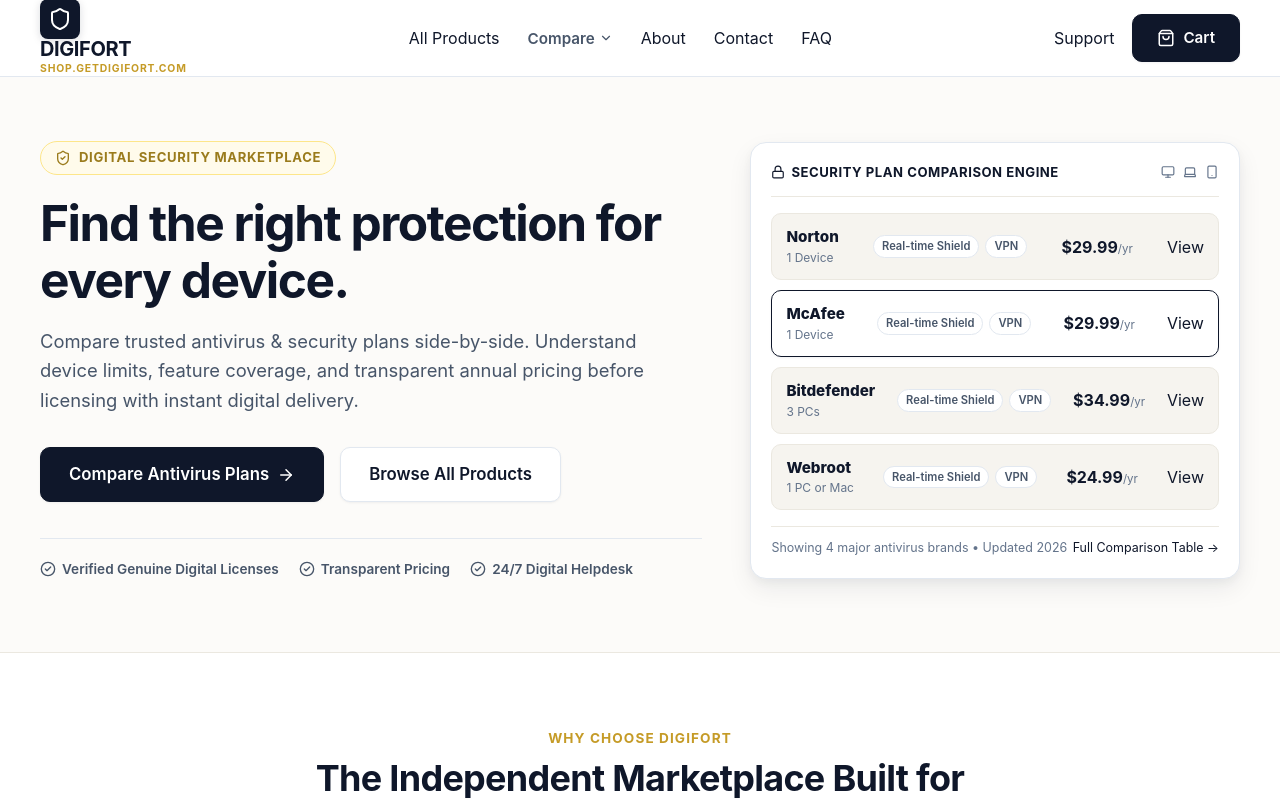
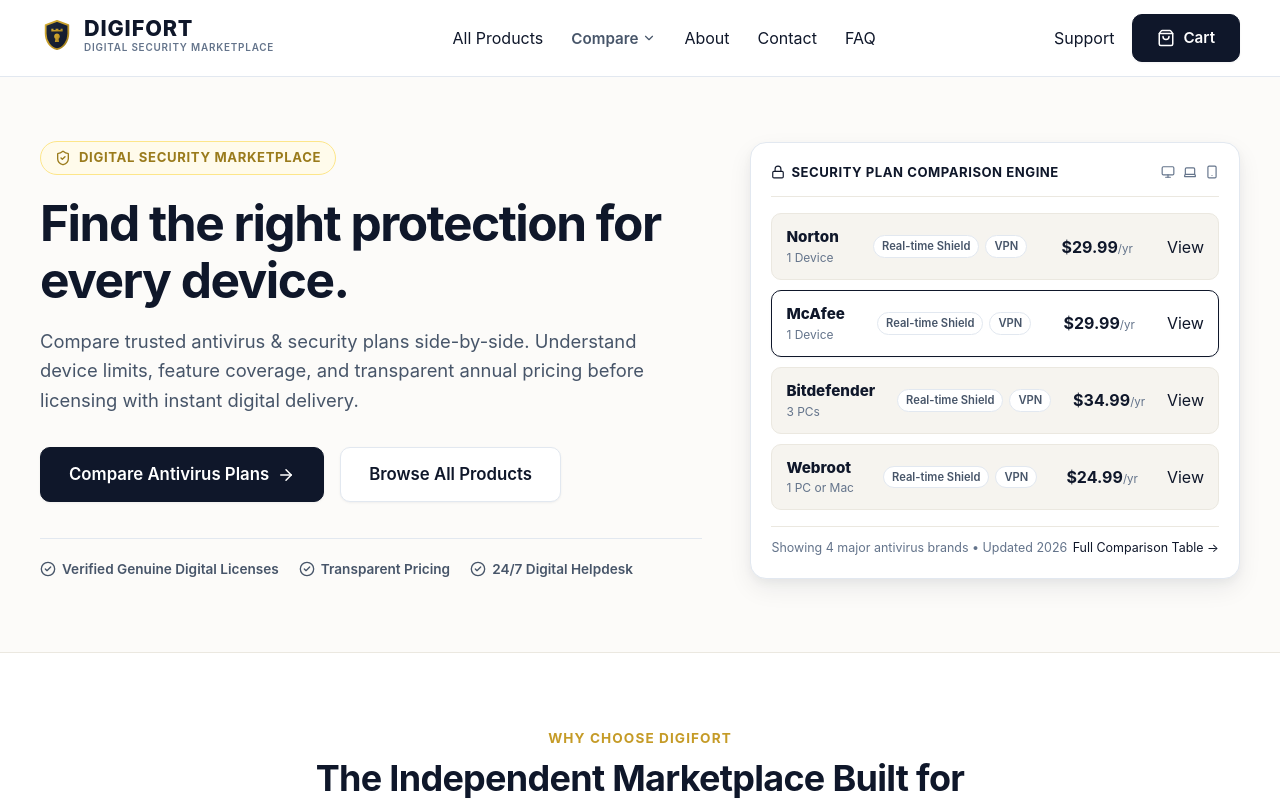
Before and after one commit to jamesbytes01-ops/Digifort, a Next.js app: page / in a window 1280 px wide. Shown: the top 800 px of the page. Built offline with nearby package versions, Linux system fonts and the light colour scheme.

Commit message:
Update website logo, favicon, and remove shop domain subtext

```diff
--- /dev/null
+++ b/src/components/DigifortLogo.tsx
@@ -0,0 +1,96 @@
+'use client';
+
+import React from 'react';
+
+interface LogoProps {
+  size?: 'sm' | 'md' | 'lg';
+  variant?: 'dark' | 'light';
+  showSubtitle?: boolean;
+}
+
+export const DigifortLogo: React.FC<LogoProps> = ({
+  size = 'md',
+  variant = 'dark',
+  showSubtitle = true,
+}) => {
+  const isLight = variant === 'light';
+
+  const iconSize = size === 'sm' ? 28 : size === 'lg' ? 42 : 34;
+  const titleFontSize = size === 'sm' ? '1.15rem' : size === 'lg' ? '1.6rem' : '1.35rem';
+  const subFontSize = size === 'sm' ? '0.58rem' : size === 'lg' ? '0.68rem' : '0.62rem';
+
+  return (
+    <div className="digifort-logo-container" style={{ display: 'inline-flex', alignItems: 'center', gap: '10px' }}>
+      <svg
+        width={iconSize}
+        height={iconSize}
+        viewBox="0 0 48 48"
+        fill="none"
+        xmlns="http://www.w3.org/2000/svg"
+        style={{ flexShrink: 0 }}
+      >
+        <defs>
+          <linearGradient id="shieldGoldGrad" x1="0%" y1="0%" x2="100%" y2="100%">
+            <stop offset="0%" stopColor="#D4AF37" />
+            <stop offset="50%" stopColor="#C59B27" />
+            <stop offset="100%" stopColor="#9A7B1C" />
+          </linearGradient>
+          <linearGradient id="shieldNavyGrad" x1="0%" y1="0%" x2="100%" y2="100%">
+            <stop offset="0%" stopColor="#1E293B" />
+            <stop offset="100%" stopColor="#0F172A" />
+          </linearGradient>
+        </defs>
+
+        {/* Outer Shield Path */}
+        <path
+          d="M24 4L8 10V22C8 32.5 14.8 42.1 24 44C33.2 42.1 40 32.5 40 22V10L24 4Z"
+          fill={isLight ? "url(#shieldGoldGrad)" : "url(#shieldNavyGrad)"}
+          stroke={isLight ? "#FFFFFF" : "url(#shieldGoldGrad)"}
+          strokeWidth="2.5"
+          strokeLinejoin="round"
+        />
+
+        {/* Fort Castle Battlements Top */}
+        <path
+          d="M16 15H19V17H22V15H26V17H29V15H32V19H16V15Z"
+          fill="url(#shieldGoldGrad)"
+        />
+
+        {/* Center Digital Keyhole / Shield Core */}
+        <path
+          d="M24 22C21.8 22 20 23.8 20 26C20 27.4 20.7 28.6 21.8 29.3L21 34H27L26.2 29.3C27.3 28.6 28 27.4 28 26C28 23.8 26.2 22 24 22Z"
+          fill={isLight ? "#0F172A" : "url(#shieldGoldGrad)"}
+        />
+      </svg>
+
+      <div style={{ display: 'flex', flexDirection: 'column', lineHeight: 1 }}>
+        <span
+          style={{
+            fontFamily: 'inherit',
+            fontWeight: 800,
+            fontSize: titleFontSize,
+            letterSpacing: '0.04em',
+            color: isLight ? '#FFFFFF' : '#0F172A',
+            textTransform: 'uppercase',
+          }}
+        >
+          DIGIFORT
+        </span>
+        {showSubtitle && (
+          <span
+            style={{
+              fontSize: subFontSize,
+              fontWeight: 600,
+              letterSpacing: '0.08em',
+              color: isLight ? '#CBD5E1' : '#64748B',
+              textTransform: 'uppercase',
+              marginTop: '4px',
+            }}
+          >
+            Digital Security Marketplace
+          </span>
+        )}
+      </div>
+    </div>
+  );
+};
--- a/src/components/Footer.tsx
+++ b/src/components/Footer.tsx
@@ -4,6 +4,7 @@
 import Link from 'next/link';
 import { Shield, Phone, Mail, MapPin, Lock, CheckCircle2 } from 'lucide-react';
 import { BRANDS_DATA } from '@/data/brands';
+import { DigifortLogo } from './DigifortLogo';
 
 export const Footer: React.FC = () => {
   return (
@@ -12,14 +13,8 @@
         <div className="footer-top-grid">
           {/* COLUMN 1: BRAND INFO */}
           <div className="footer-col footer-brand-col">
-            <Link href="/" className="footer-logo">
-              <div className="footer-logo-icon">
-                <Shield size={22} />
-              </div>
-              <div>
-                <span className="footer-logo-title">DIGIFORT</span>
-                <span className="footer-logo-subtitle">SHOP.GETDIGIFORT.COM</span>
-              </div>
+            <Link href="/" className="footer-logo-link" aria-label="Digifort Home">
+              <DigifortLogo size="md" variant="light" showSubtitle={true} />
             </Link>
 
             <p className="footer-desc">
@@ -106,7 +101,7 @@
         {/* BOTTOM BAR */}
         <div className="footer-bottom">
           <div className="copyright-text">
-            © {new Date().getFullYear()} DIGIFORT. All rights reserved. shop.getdigifort.com
+            © {new Date().getFullYear()} DIGIFORT. All rights reserved.
           </div>
 
           <div className="payment-badges">
--- a/src/components/Navbar.tsx
+++ b/src/components/Navbar.tsx
@@ -7,9 +7,12 @@
 import { useCart } from '@/context/CartContext';
 import { BRANDS_DATA } from '@/data/brands';
 
+import { DigifortLogo } from './DigifortLogo';
+
 export const Navbar: React.FC = () => {
   const pathname = usePathname();
   const { cartCount } = useCart();
+
   const [isScrolled, setIsScrolled] = useState(false);
   const [mobileMenuOpen, setMobileMenuOpen] = useState(false);
   const [compareDropdownOpen, setCompareDropdownOpen] = useState(false);
@@ -32,14 +35,8 @@
     <header className={`sticky-navbar ${isScrolled ? 'scrolled' : ''}`}>
       <div className="container navbar-container">
         {/* BRAND LOGO */}
-        <Link href="/" className="brand-logo" aria-label="Digifort Security Marketplace Home">
-          <div className="logo-icon-wrap">
-            <Shield className="logo-shield-icon" size={24} />
-          </div>
-          <div className="logo-text-wrap">
-            <span className="logo-title">DIGIFORT</span>
-            <span className="logo-subtitle">SHOP.GETDIGIFORT.COM</span>
-          </div>
+        <Link href="/" className="brand-logo-link" aria-label="Digifort Security Marketplace Home">
+          <DigifortLogo size="md" variant="dark" showSubtitle={true} />
         </Link>
 
         {/* DESKTOP CENTER NAVIGATION */}
```
Also changed, not shown: src/app/icon.svg (added).
